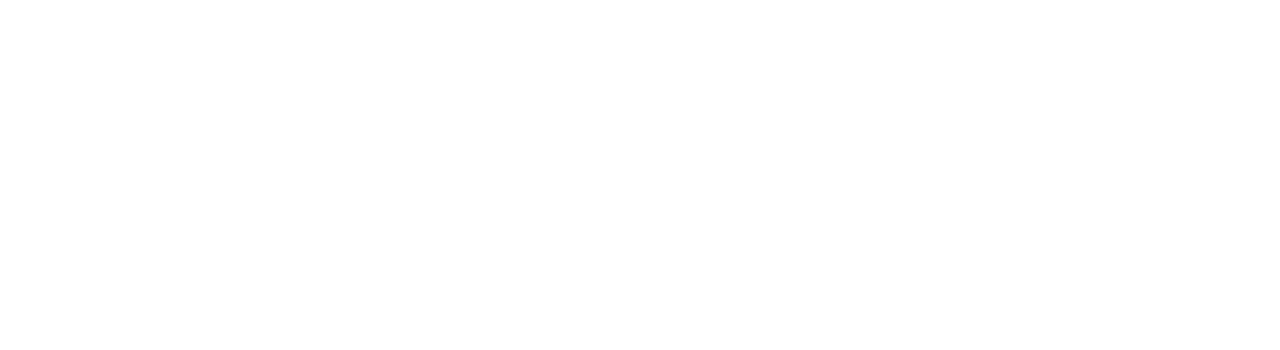
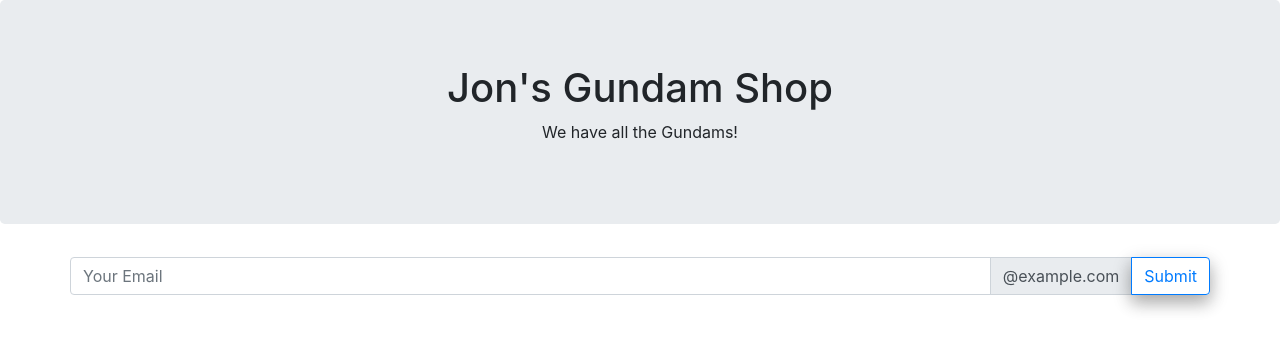
Before and after one commit to DisasterKid/entry-level-sites, a plain HTML site: page freecodecamp/landingPage/index.html in a window 1280 px wide. Drawn offline with nearby package versions, Linux system fonts and the light colour scheme.

Commit message:
updates to fcc

```diff
--- a/freecodecamp/landingPage/index.html
+++ b/freecodecamp/landingPage/index.html
@@ -3,12 +3,39 @@
 <head>
     <meta charset="utf-8" />
     <meta http-equiv="X-UA-Compatible" content="IE=edge">
-    <title>Page Title</title>
+    <title>Jon's Gundam Shop</title>
     <meta name="viewport" content="width=device-width, initial-scale=1">
     <link rel="stylesheet" type="text/css" media="screen" href="main.css" />
-
+    <link rel="icon" href="stuff.ico" type="image/x-icon">
+    <link rel="stylesheet" href="https://maxcdn.bootstrapcdn.com/bootstrap/4.1.3/css/bootstrap.min.css">
+    <script src="https://ajax.googleapis.com/ajax/libs/jquery/3.3.1/jquery.min.js"></script>
+    <script src="https://cdnjs.cloudflare.com/ajax/libs/popper.js/1.14.3/umd/popper.min.js"></script>
+    <script src="https://maxcdn.bootstrapcdn.com/bootstrap/4.1.3/js/bootstrap.min.js"></script>
 </head>
 <body>
+    <!--Title heading-->
+    <div id="heading" class="jumbotron">
+    <h1>Jon's Gundam Shop</h1>
+    <p>We have all the Gundams!</p>
+    </div>
+    <!--Container for entering email-->
+    <form>
+    <div class="container" >
+    <div class="row">
+         <div class="input-group">
+            <input type="text"  class="form-control" placeholder="Your Email" id="mail" name="email" />
+            <div class="input-group-append">
+                <span class="input-group-text">@example.com</span>
+                <button type="submit" class="btn btn-outline-primary" id="emailButton">Submit</button>
+            </div>
+         </div>
+    </div>
+</div>
+</form>
+
+
+
+
 
 </body>
 </html>
--- a/freecodecamp/landingPage/main.css
+++ b/freecodecamp/landingPage/main.css
@@ -0,0 +1,13 @@
+ .jumbotron {
+     text-align: center;
+ }
+
+ .input-group {
+     padding: .1% auto;
+     margin: .1% auto;
+ }
+
+ #emailButton {
+     box-shadow: 0 8px 16px 0 rgba(0,0,0,0.2), 0 6px 20px 0 rgba(0,0,0,0.19);
+     align-self: center;
+ }
```
Also changed, not shown: 1 other file.
